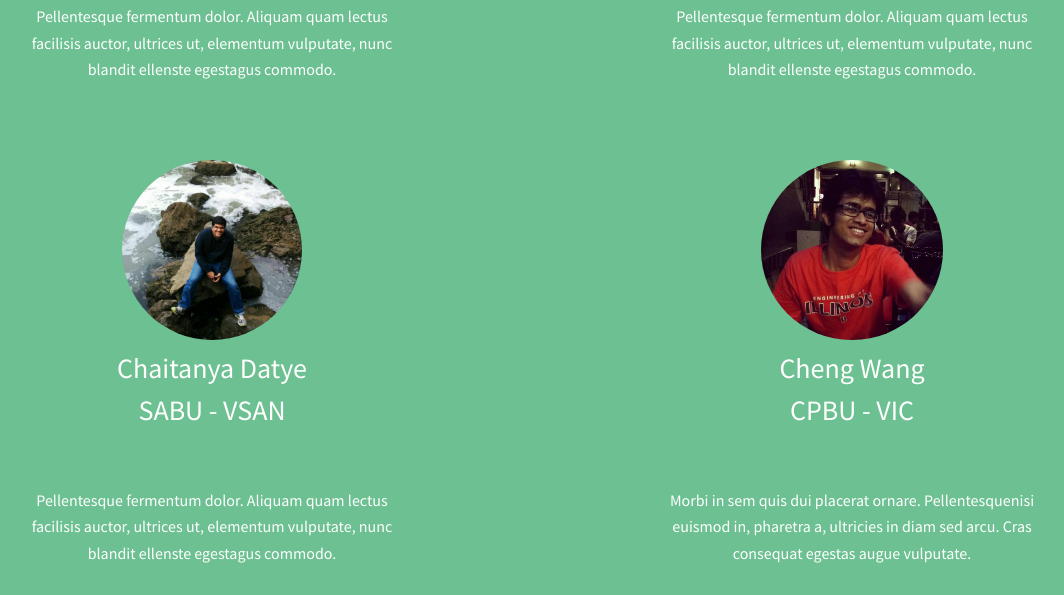
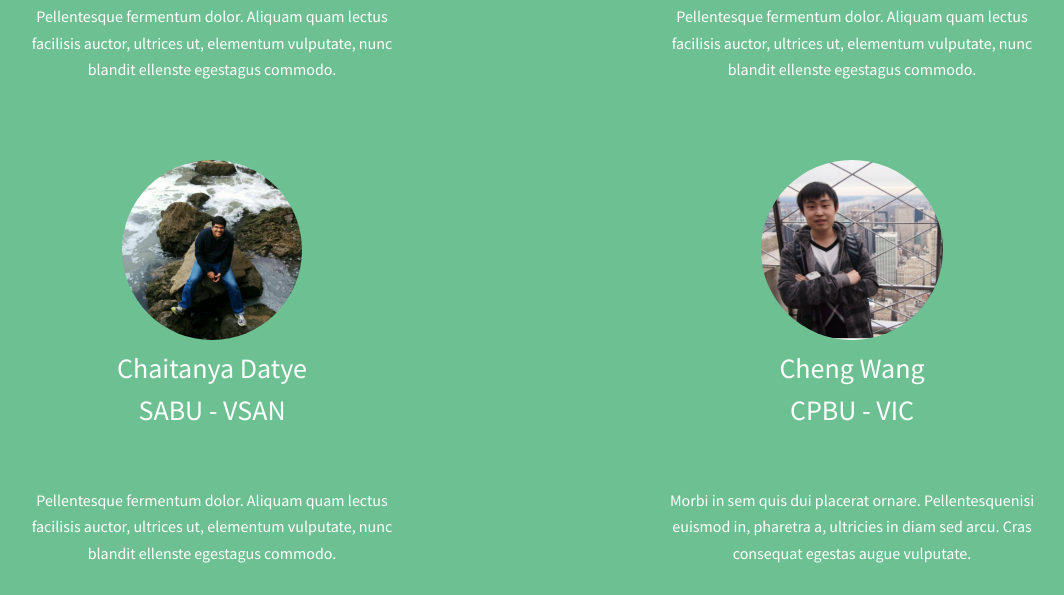
Before and after one commit to VmwareNewGrad/LoremIpsum, a plain HTML site: page index.html in a window 1280 px wide. Shown: the part 1323-1918 px from the top of the page, without its empty margins (108-1172 px from the left). Drawn offline with Linux system fonts and the light colour scheme.

Commit message:
Fix wrong picture for Cheng

```diff
--- a/index.html
+++ b/index.html
@@ -104,7 +104,7 @@
 					</article>
 					<article>
 						<div class="image round">
-							<img src="images/1.png" alt="Pic 02" style="max-height: 180px;" />
+							<img src="images/2.png" alt="Pic 02" style="max-height: 180px;" />
 						</div>
 						<header>
 							<h3>Cheng Wang<br /> CPBU - VIC</h3>
```
